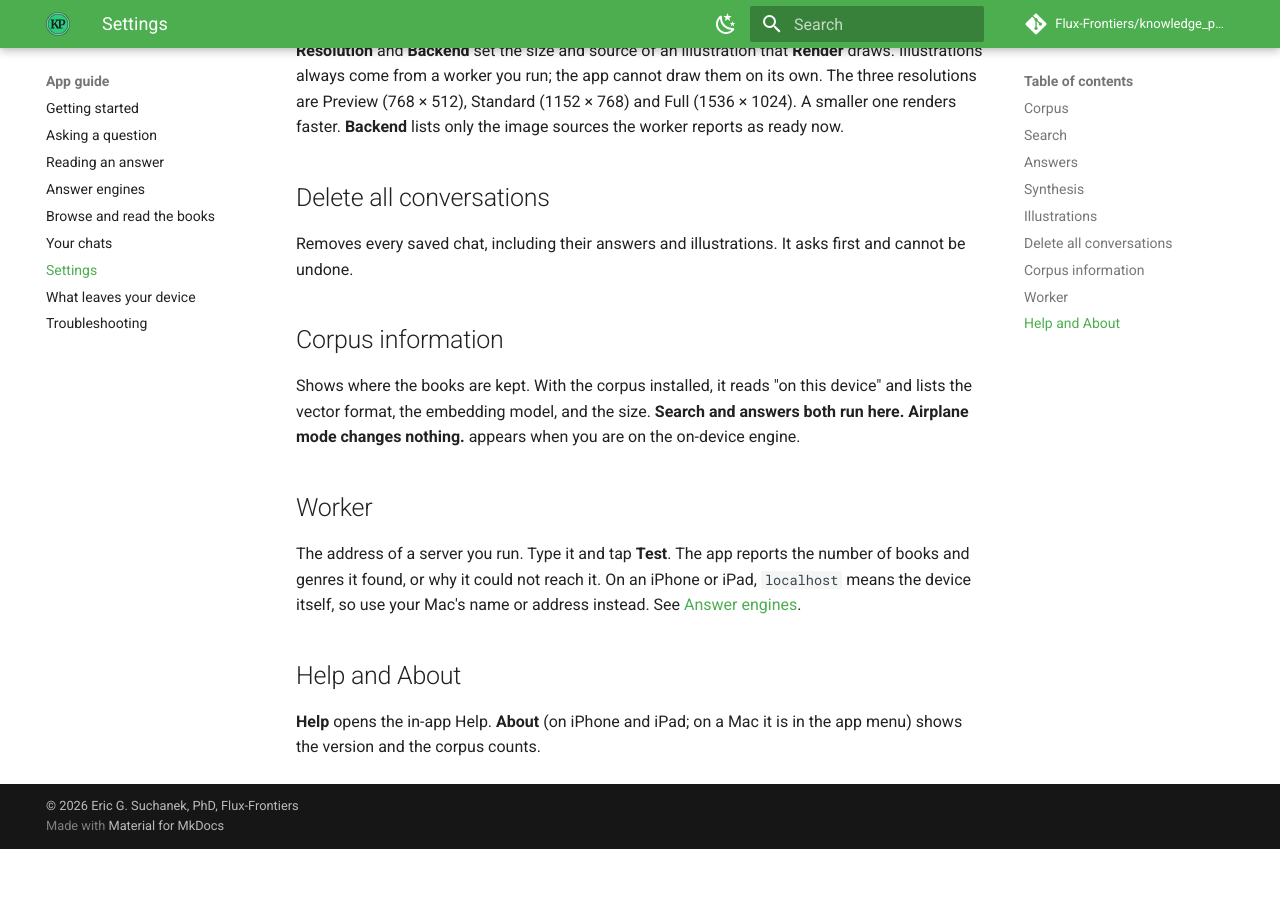
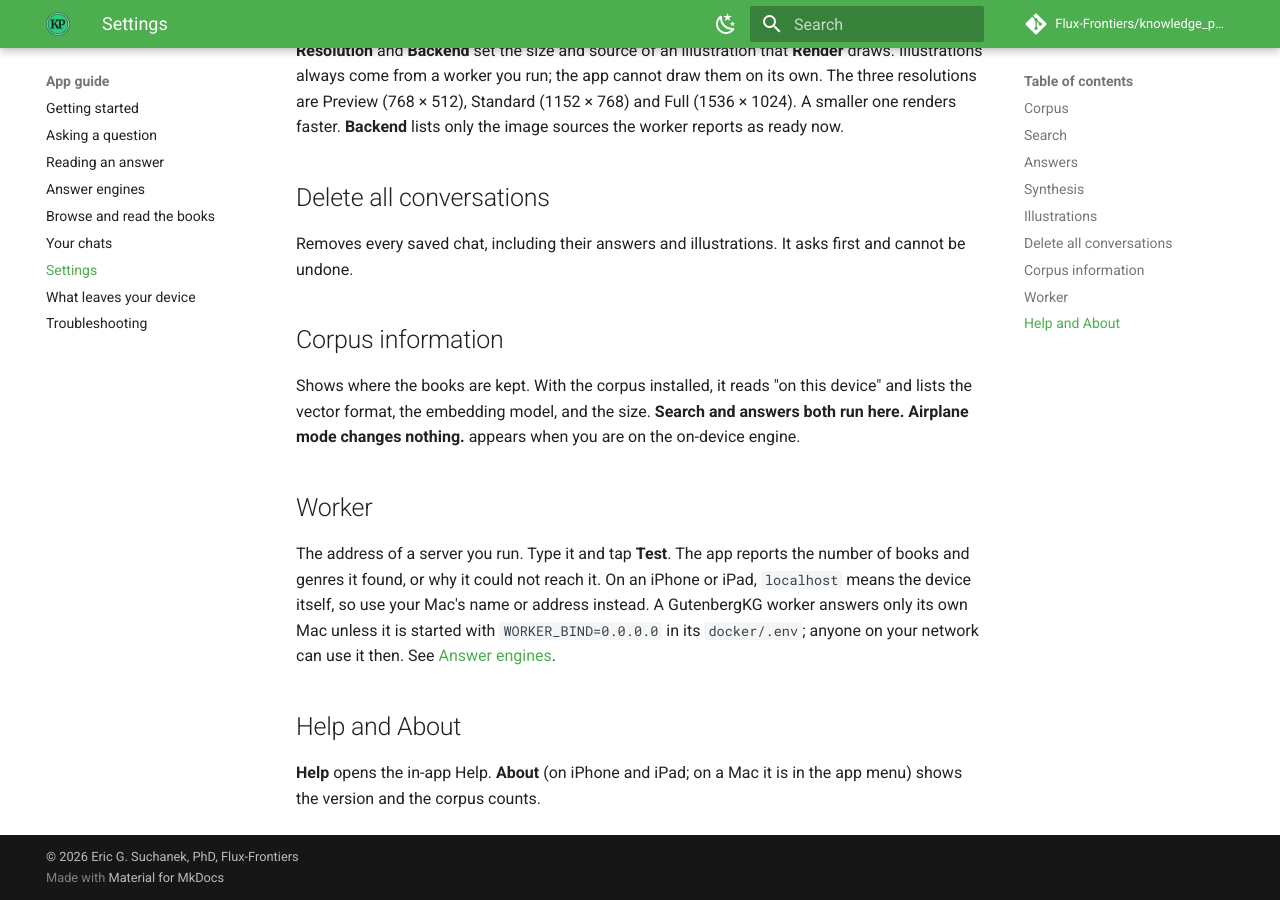
Before and after one commit to Flux-Frontiers/knowledge_press, an MkDocs documentation site: the page built from docs/app/settings.md, in a window 1280 px wide and 900 px high, scrolled down 1683 px. Built offline with MkDocs 1.6.1 and Material for MkDocs 9.7.7, drawn with Linux system fonts in a browser that asks for light colours; comment, search, counter and statistics services are not loaded; before the commit the page ends 2532 px from its top, so only the background shows below that.

Commit message:
docs(app): the worker is local-only by default (#73)

```diff
--- a/docs/app/settings.md
+++ b/docs/app/settings.md
@@ -66,7 +66,9 @@ appears when you are on the on-device engine.
 The address of a server you run. Type it and tap **Test**. The app reports the
 number of books and genres it found, or why it could not reach it. On an
 iPhone or iPad, `localhost` means the device itself, so use your Mac's name or
-address instead. See [Answer engines](engines.md#worker).
+address instead. A GutenbergKG worker answers only its own Mac unless it is
+started with `WORKER_BIND=0.0.0.0` in its `docker/.env`; anyone on your
+network can use it then. See [Answer engines](engines.md#worker).
 
 ## Help and About
 
```
Also changed, not shown: CHANGELOG.md (+8 -0 lines), app/RUNBOOK.md (+7 -2 lines).
